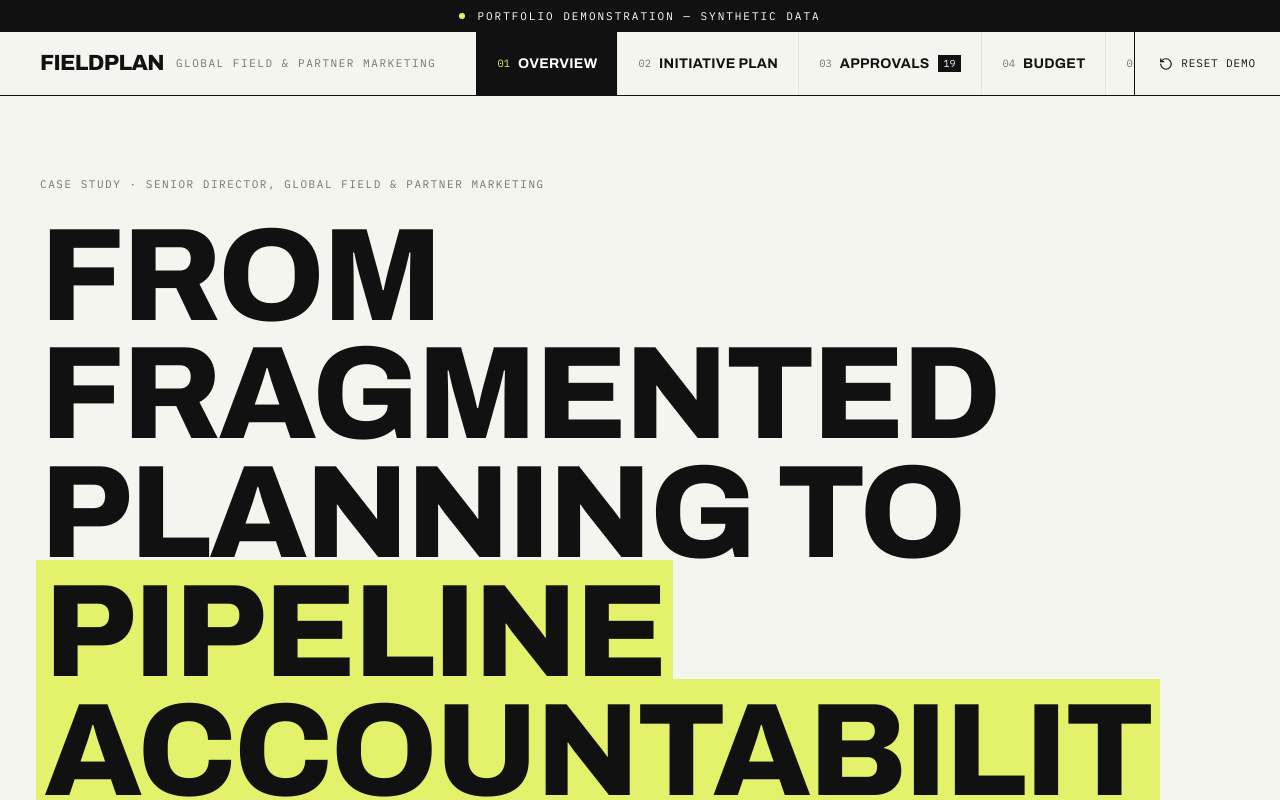
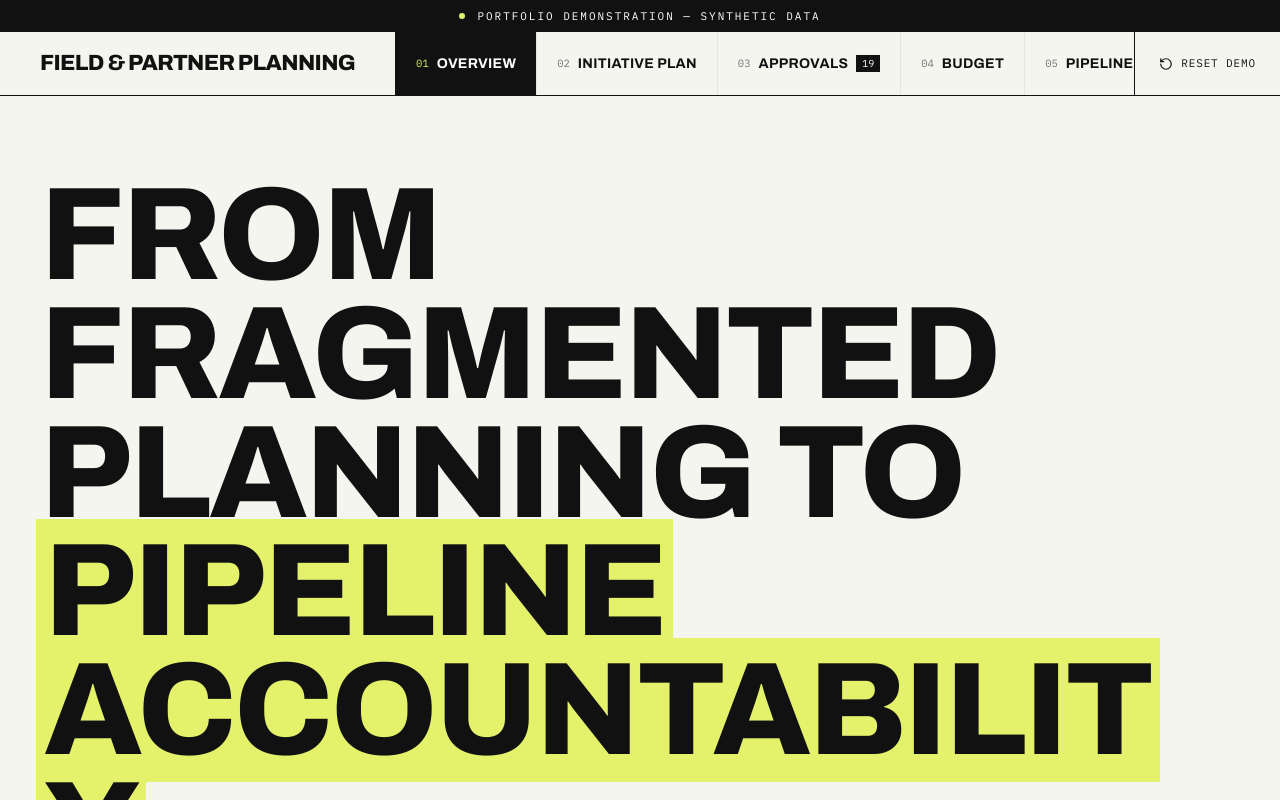
Before and after one commit to daniesul/field-partner-planning-demo, a React (Vite) app: page / in a window 1280 px wide. Shown: the top 800 px of the page. Built offline with nearby package versions, Linux system fonts and the light colour scheme.

Commit message:
Overview copy edits: rename header brand, drop case study eyebrow, tweak pillar wording
Co-Authored-By: Claude Opus 5.5 <noreply@anthropic.com>
Claude-Session: https://claude.ai/code/session_01CUZA3ZuCYMGcdZZEDuTwY2

```diff
--- a/src/components/Shell.tsx
+++ b/src/components/Shell.tsx
@@ -27,8 +27,7 @@ export function Shell({ route, children }: { route: Route; children: ReactNode }
         </div>
         <nav className="h-14 md:h-16 border-b border-ink flex items-stretch" aria-label="Primary">
           <a href="#overview" className="hidden md:flex items-center gap-3 px-6 lg:px-10 border-r border-ink shrink-0">
-            <span className="display text-[22px] tracking-[-0.03em]">Fieldplan</span>
-            <span className="eyebrow hidden xl:inline">Global Field &amp; Partner Marketing</span>
+            <span className="display text-[22px] tracking-[-0.03em]">Field &amp; Partner Planning</span>
           </a>
           <div className="flex-1 flex overflow-x-auto no-scrollbar">
             {ROUTES.map((r) => {
--- a/src/views/Overview.tsx
+++ b/src/views/Overview.tsx
@@ -7,8 +7,8 @@ import { useStore } from '../state/store';
 import { QUARTERS, REGION_LABEL, REGIONS } from '../types/models';
 
 const PILLARS = [
-  { n: '01', t: 'Strategic planning', d: 'One register for every global and regional initiative, categorised and tiered against business objectives.', href: '#initiatives' },
-  { n: '02', t: 'Investment governance', d: 'A standard request → review → decision workflow before money is committed.', href: '#approvals' },
+  { n: '01', t: 'Strategic planning', d: 'One view for every global and regional initiative, categorised and tiered against business objectives.', href: '#initiatives' },
+  { n: '02', t: 'Investment governance', d: 'A standard request → review → decision workflow before investment is committed.', href: '#approvals' },
   { n: '03', t: 'Financial accountability', d: 'Approved plans reconciled to POs and actual spend, by region and budget source.', href: '#budget' },
   { n: '04', t: 'Demand forecasting', d: 'Every initiative carries an MQL and pipeline forecast that rolls up to targets.', href: '#pipeline' },
   { n: '05', t: 'Leadership visibility', d: 'Executives see coverage, gaps and investment mix — filtered any way they need.', href: '#overview' },
@@ -17,7 +17,6 @@ const PILLARS = [
 function Intro() {
   return (
     <section className="pt-12 md:pt-20 pb-12 md:pb-16 border-b border-ink">
-      <div className="eyebrow mb-6">Case study · Senior Director, Global Field &amp; Partner Marketing</div>
       <h1 className="display text-[34px] xs:text-[52px] md:text-[96px] xl:text-[132px] max-w-[16ch] break-words">
         From fragmented planning to <span className="bg-lime px-2 -mx-1 box-decoration-clone">pipeline accountability</span>
       </h1>
```
